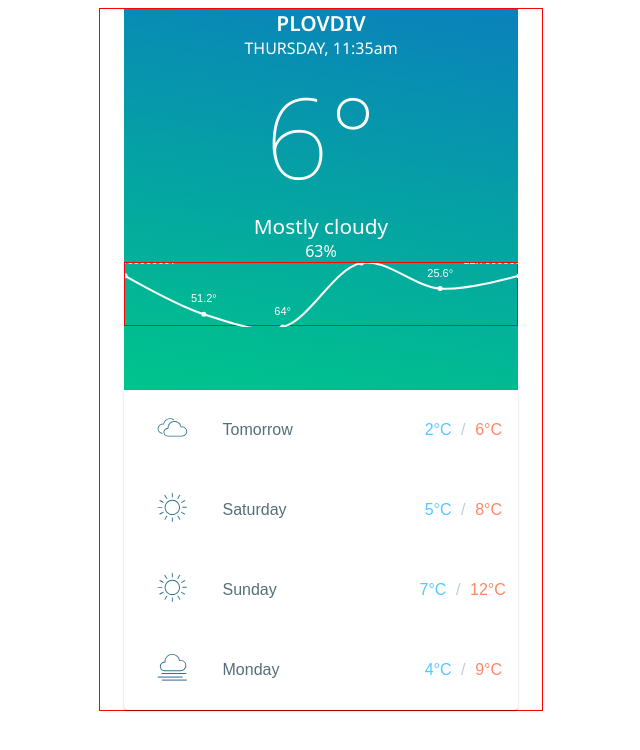
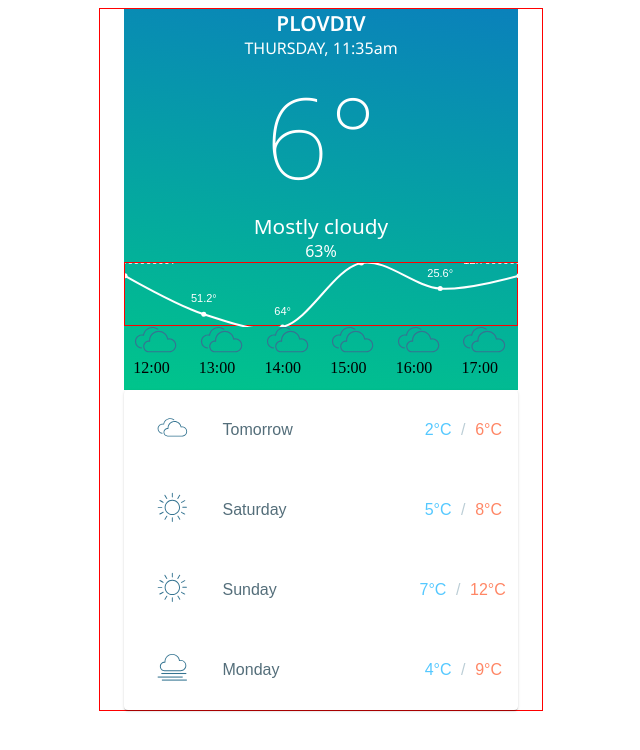
Before and after one commit to oscaramos/weather-app, a React (Create React App) app: page / in a window 1280 px wide. Shown: the top 750 px of the page, without its empty margins (319-959 px from the left). Built offline with nearby package versions, Linux system fonts and the light colour scheme.

Commit message:
Clouds below of chart

```diff
--- a/src/App.js
+++ b/src/App.js
@@ -149,10 +149,22 @@ function App() {
         <Grid item className={classes.weatherChart}>
           <WeatherChart data={data}/>
         </Grid>
-        <Grid item container direction='row' className={classes.hourWeather}>
-          <Grid item container>
-
-          </Grid>
+        <Grid item container direction='row' justify='space-around'
+              className={classes.hourWeather}>
+          {
+            data[0].data.map(data =>
+              <Grid item>
+                <Grid container direction='column'>
+                  <Grid item>
+                    <img src={cloudyIcon} alt='weather icon' />
+                  </Grid>
+                  <Grid item>
+                    {data.x}
+                  </Grid>
+                </Grid>
+              </Grid>
+            )
+          }
         </Grid>
       </Grid>
       <WeekWeatherMenu weekWeather={weekWeather} />
```
